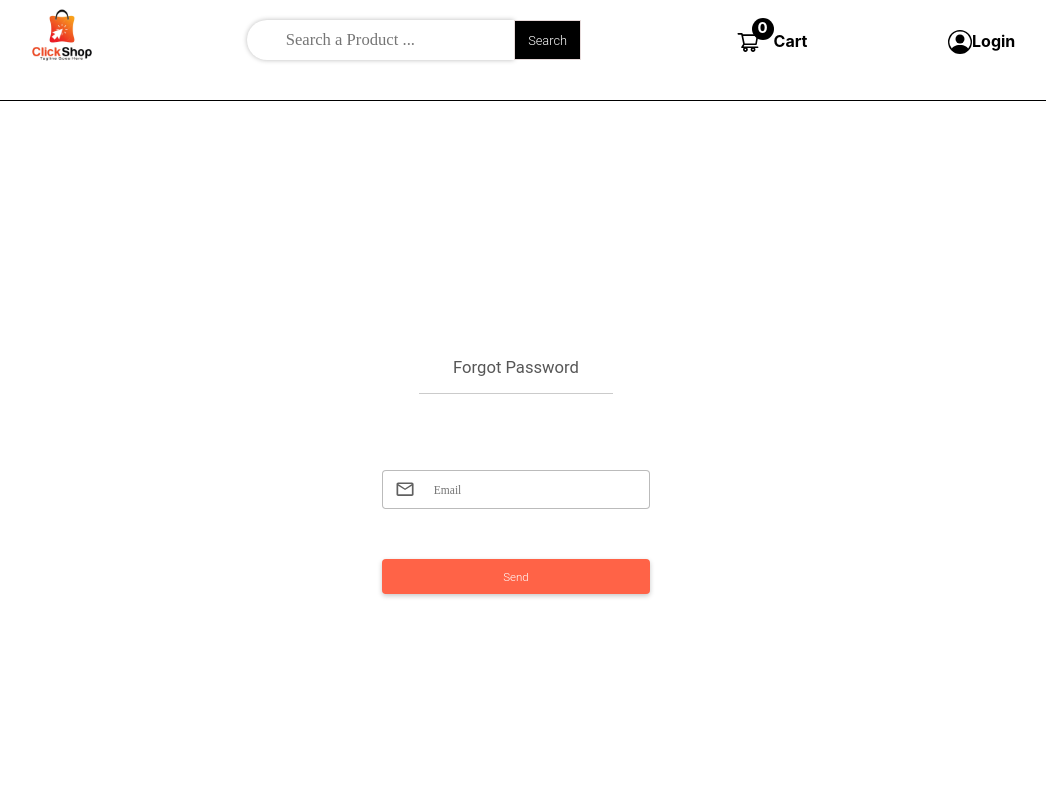
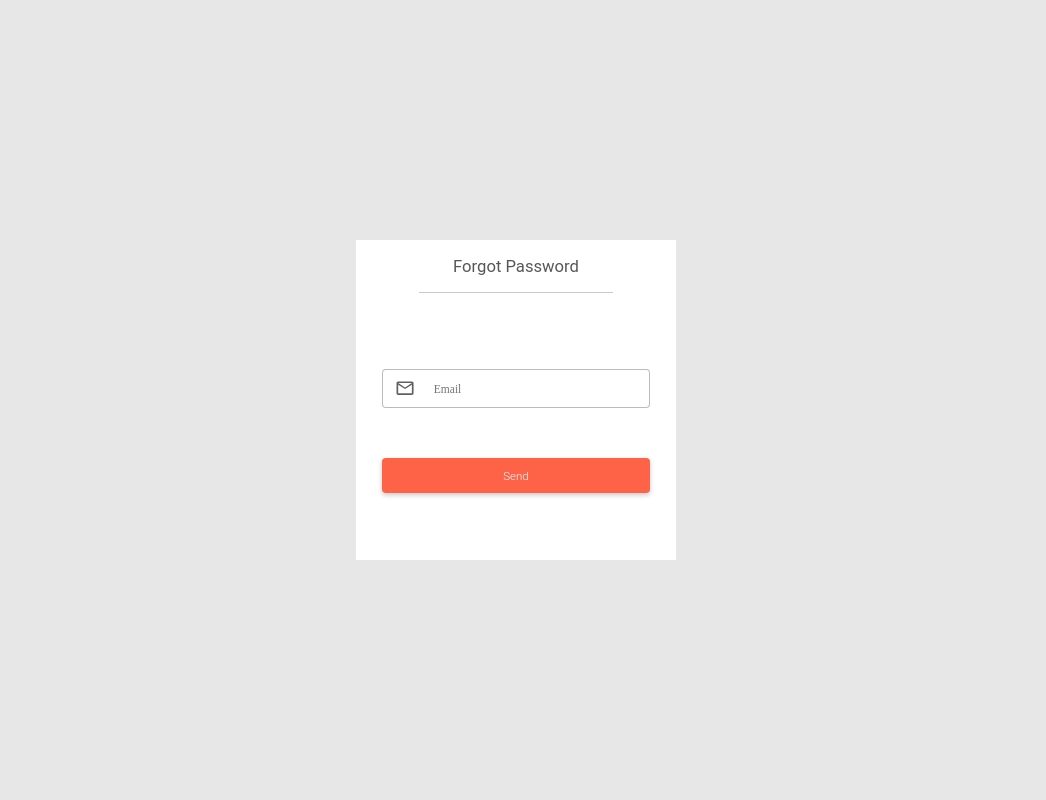
Before and after one commit to nitinkondhari03/E-COMMERCE, a React (Create React App) app in the folder frontend/: page /password/forgot in a window 1280 px wide. Shown: the top 800 px of the page, without its empty margins (124-1170 px from the left). Built offline with nearby package versions, Linux system fonts and the light colour scheme; no server answers.

Commit message:
change styles

```diff
--- a/frontend/src/component/User/ForgotPassword.css
+++ b/frontend/src/component/User/ForgotPassword.css
@@ -5,7 +5,10 @@
   display: flex;
   justify-content: center;
   align-items: center;
-  background-color:white;
+  background-color: rgb(231, 231, 231);
+  position: fixed;
+  top: 0%;
+  left: 0;
 }
 
 .forgotPasswordBox {
@@ -79,7 +82,7 @@
   background-color: rgb(179, 66, 46);
 }
 
-@media screen and (max-width: 800px) {
+@media screen and (max-width: 600px) {
   .forgotPasswordContainer {
     background-color: white;
   }
--- a/frontend/src/component/User/LoginSignUp.css
+++ b/frontend/src/component/User/LoginSignUp.css
@@ -160,7 +160,7 @@
   transform: translateX(100%);
 }
 
-@media screen and (max-width: 800px) {
+@media screen and (max-width: 600px) {
   .LoginSignUpContainer {
     background-color: white;
   }
--- a/frontend/src/component/User/Profile.css
+++ b/frontend/src/component/User/Profile.css
@@ -92,7 +92,7 @@
   background-color: rgb(31, 31, 31);
 }
 
-@media screen and (max-width: 800px) {
+@media screen and (max-width: 600px) {
   .profileContainer {
     flex-direction: column;
   }
--- a/frontend/src/component/User/ResetPassword.css
+++ b/frontend/src/component/User/ResetPassword.css
@@ -82,7 +82,7 @@
   background-color: rgb(179, 66, 46);
 }
 
-@media screen and (max-width: 800px) {
+@media screen and (max-width: 600px) {
   .resetPasswordContainer {
     background-color: white;
   }
--- a/frontend/src/component/User/UpdatePassword.css
+++ b/frontend/src/component/User/UpdatePassword.css
@@ -80,7 +80,7 @@
   background-color: rgb(179, 66, 46);
 }
 
-@media screen and (max-width: 800px) {
+@media screen and (max-width: 600px) {
   .updatePasswordContainer {
     background-color: white;
   }
--- a/frontend/src/component/User/UpdateProfile.css
+++ b/frontend/src/component/User/UpdateProfile.css
@@ -110,7 +110,7 @@
   background-color: rgb(179, 66, 46);
 }
 
-@media screen and (max-width: 800px) {
+@media screen and (max-width: 600px) {
   .updateProfileContainer {
     background-color: white;
   }
```
